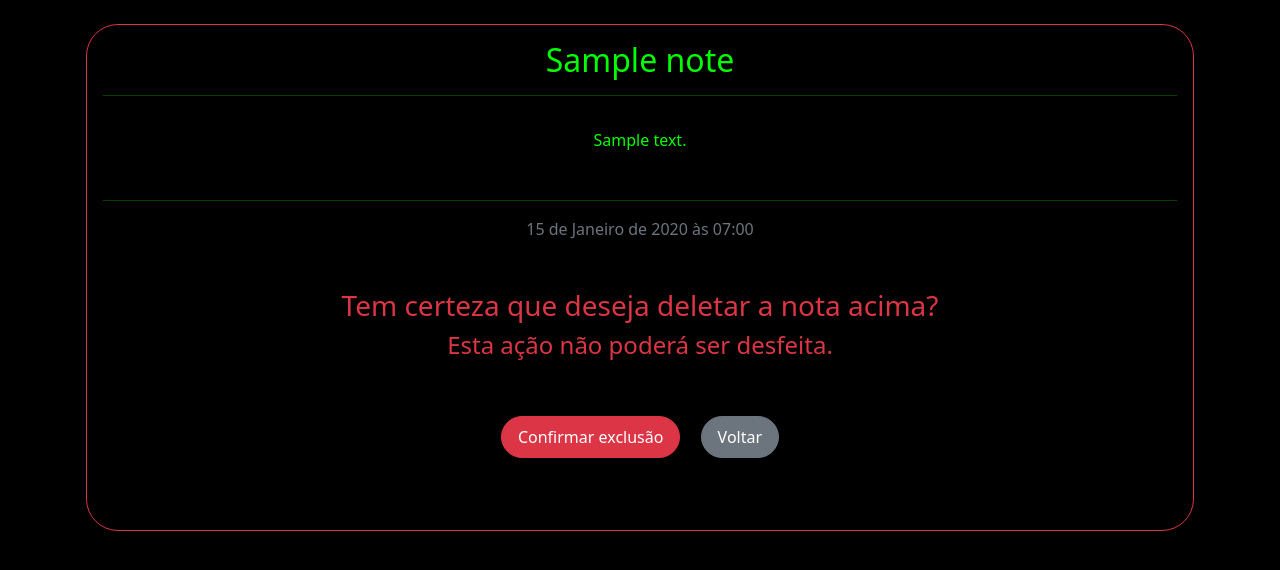
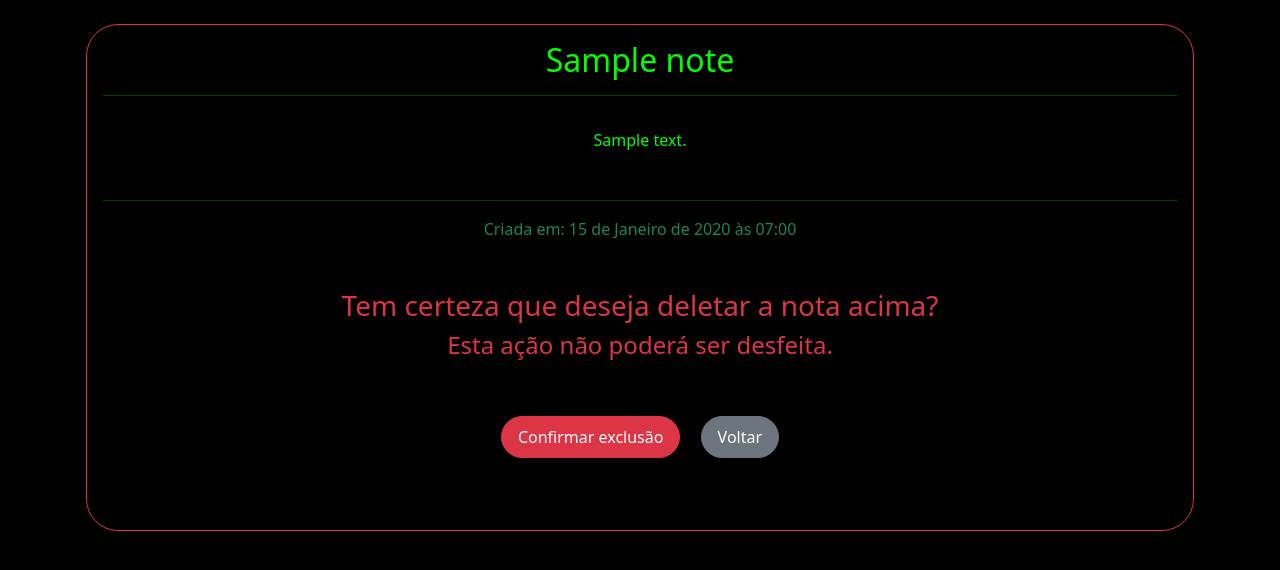
Before and after one commit to ZIUGOD/NyraProject, a Django app: page /note/1/delete/ in a window 1280 px wide. Shown: the part 99-669 px from the top of the page. Run offline with Django 5.2, Linux system fonts and the light colour scheme; tables that the repository leaves empty hold one stand-in row (values such as "Sample post"); some libraries are stand-ins or nearby versions.

Commit message:
Fix details

```diff
--- a/Nyra/templates/components/delete_note.html
+++ b/Nyra/templates/components/delete_note.html
@@ -15,11 +15,11 @@
         </div>
         <hr />
         <div class="text-center m-3">
-            <span class="text-secondary">{{ note.created_at }}</span>
+            <span class="text-success">Criada em: {{ note.created_at }}</span>
         </div>
         {% if note.created_at != note.updated_at %}
             <div class="text-center m-3">
-                <span class="text-secondary">{{ note.updated_at }}</span>
+                <span class="text-success">Editada em: {{ note.updated_at }}</span>
             </div>
         {% endif %}
         <div class="m-5">
```
